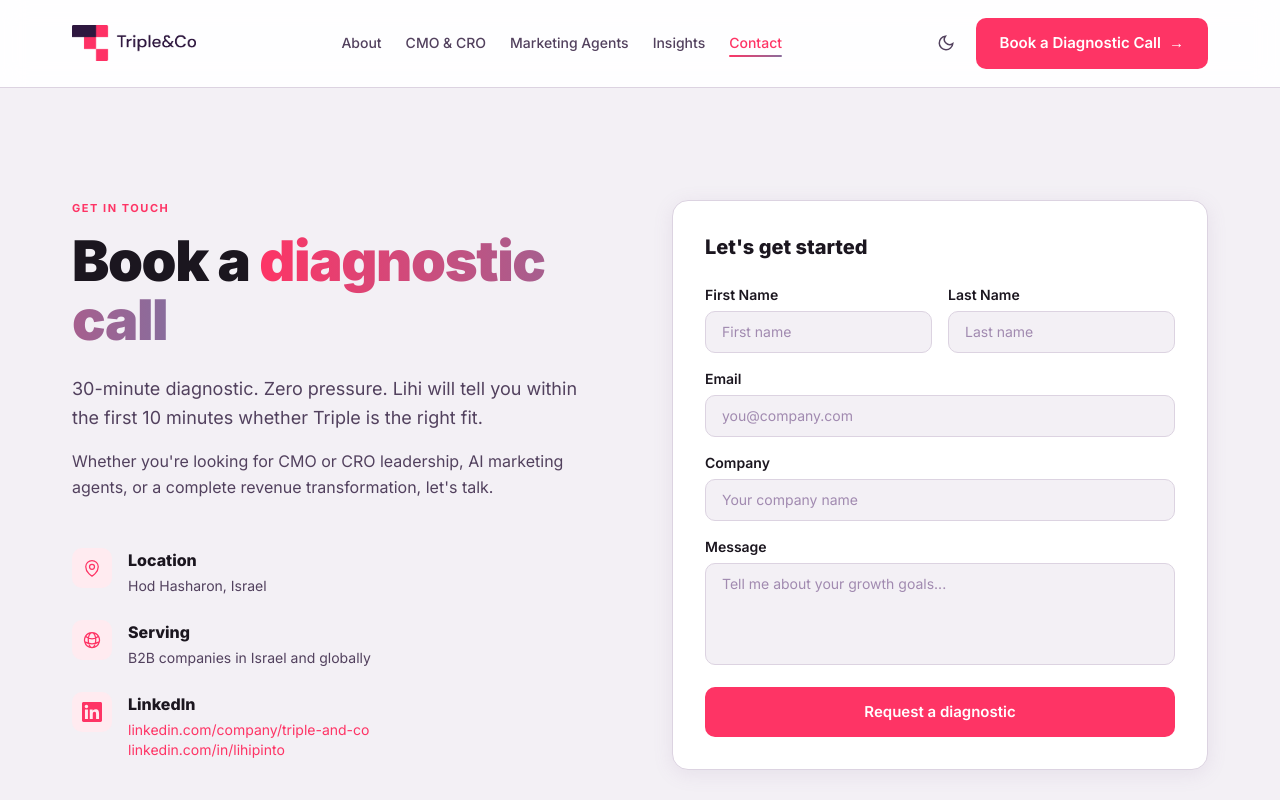
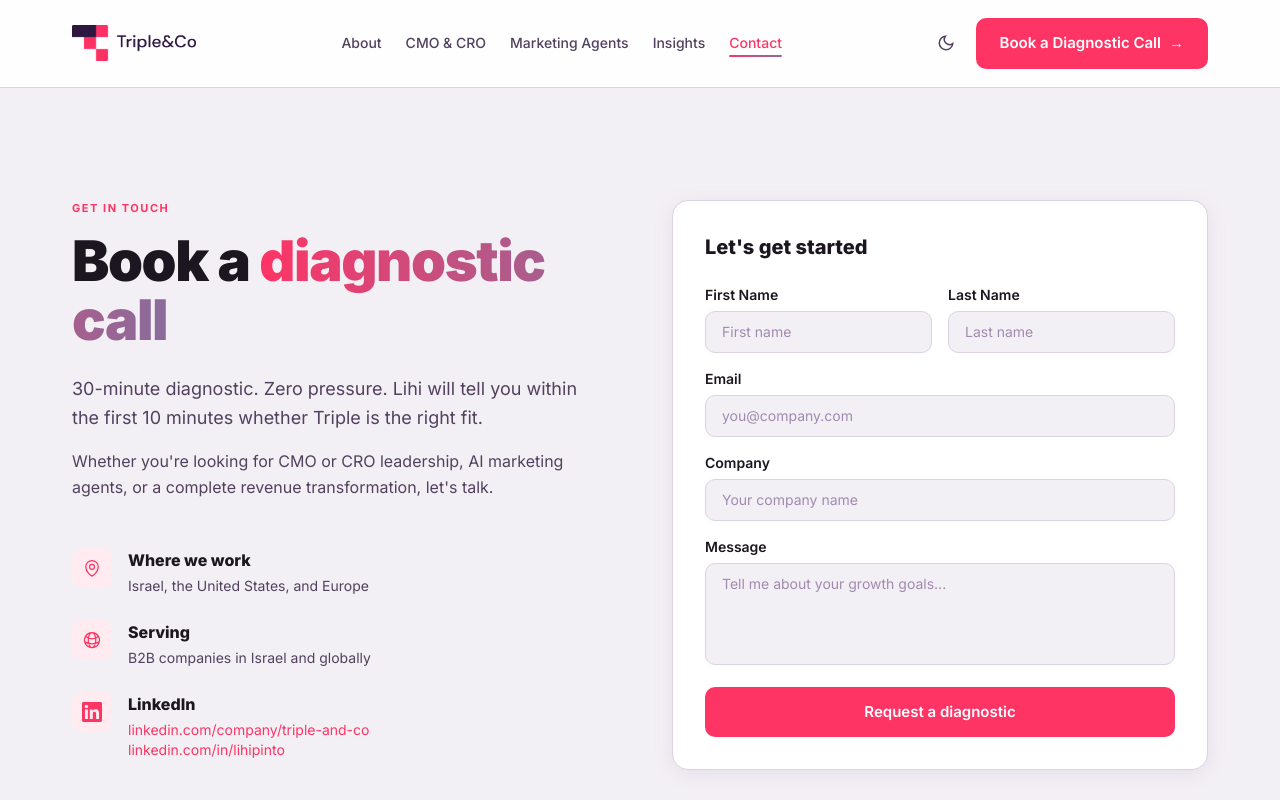
Before and after one commit to LihiP-Lab/tripleandco-website, a Next.js app: page /contact in a window 1280 px wide. Shown: the top 800 px of the page. Built offline with nearby package versions, Linux system fonts and the light colour scheme.

Commit message:
Remove location from site copy and schema

```diff
--- a/src/app/contact/page.tsx
+++ b/src/app/contact/page.tsx
@@ -53,9 +53,9 @@ export default function ContactPage() {
                     </svg>
                   </div>
                   <div>
-                    <h3 className="font-extrabold text-purple-9">Location</h3>
+                    <h3 className="font-extrabold text-purple-9">Where we work</h3>
                     <p className="text-sm text-purple-7 mt-1">
-                      Hod Hasharon, Israel
+                      Israel, the United States, and Europe
                     </p>
                   </div>
                 </div>
--- a/src/app/page.tsx
+++ b/src/app/page.tsx
@@ -26,13 +26,6 @@ const organizationSchema = {
   image: "https://www.tripleandco.com/images/logos/logo-dark.png",
   description:
     "AI-powered CMO & CRO as a Service for B2B tech companies. Fractional executive marketing leadership combined with 8 supervised AI marketing specialists.",
-  address: {
-    "@type": "PostalAddress",
-    streetAddress: "2 Hadarim Street",
-    addressLocality: "Hod Hasharon",
-    postalCode: "4528033",
-    addressCountry: "IL",
-  },
   areaServed: [
     { "@type": "Country", name: "Israel" },
     { "@type": "Country", name: "United States" },
```
Also changed, not shown: public/llms.txt.
